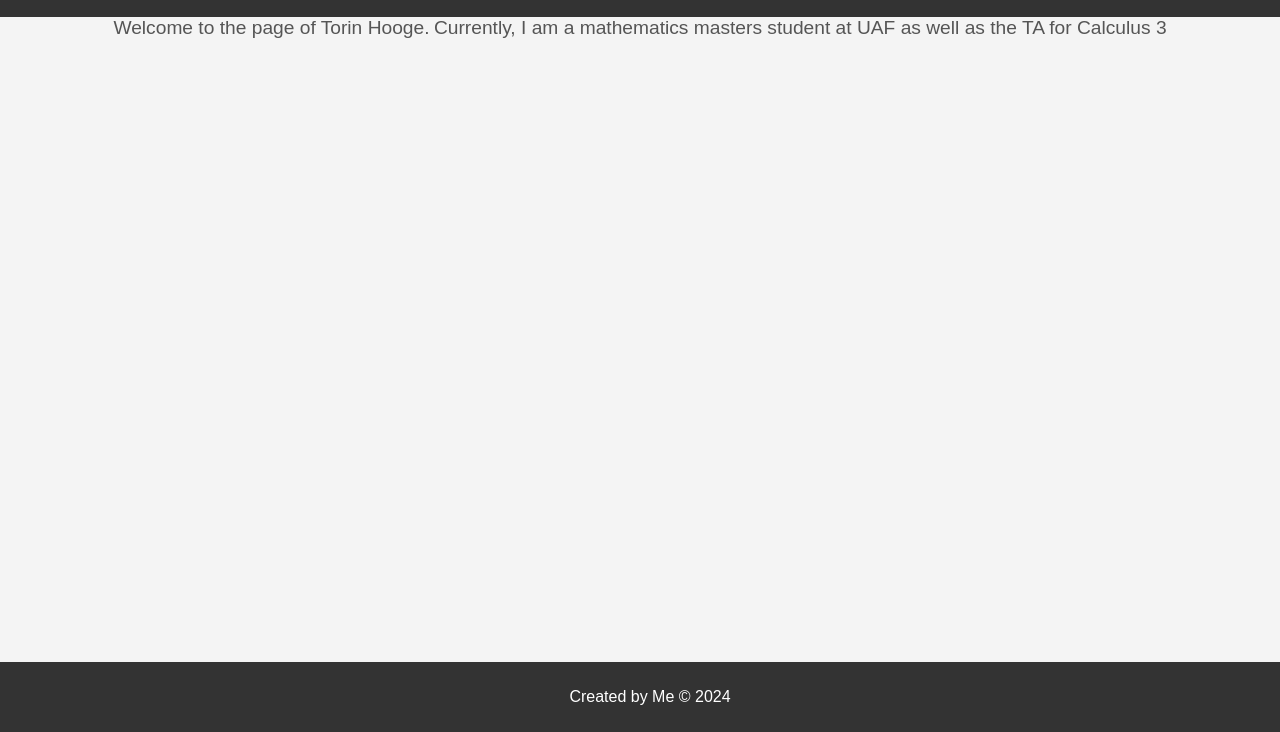
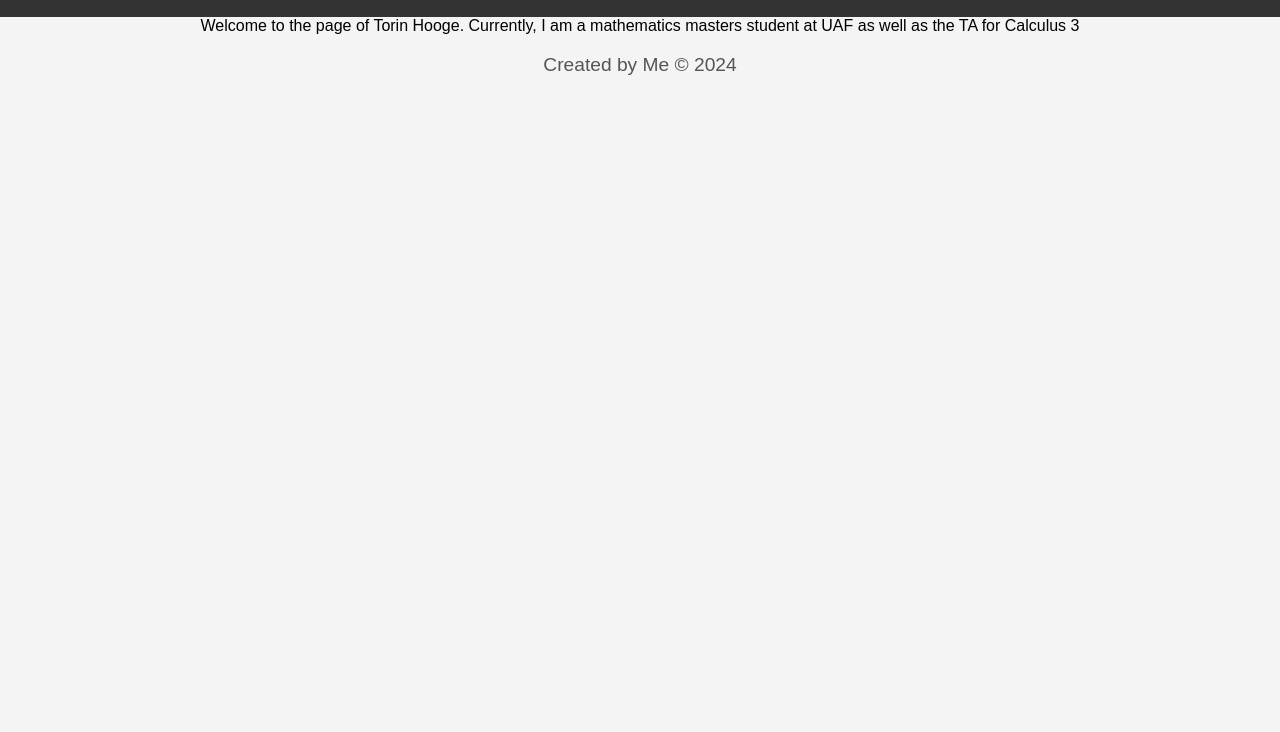
Before and after one commit to trhooge/trhooge.github.io, a plain HTML site: page index.html in a window 1280 px wide. Shown: the part 68-800 px from the top of the page. Drawn offline with Linux system fonts and the light colour scheme.

Commit message:
Update index.html

```diff
--- a/index.html
+++ b/index.html
@@ -21,13 +21,11 @@
             font-size: 2.5em;
             margin: 0;
         }
-    p1 {
+    p {
             color: #555;
             font-size: 1.2em;
+            display: block;
         }
-    p2 {
-            color: #555;
-            font-size: 1.2em;
         }
     footer {
             background-color: #333;
```
